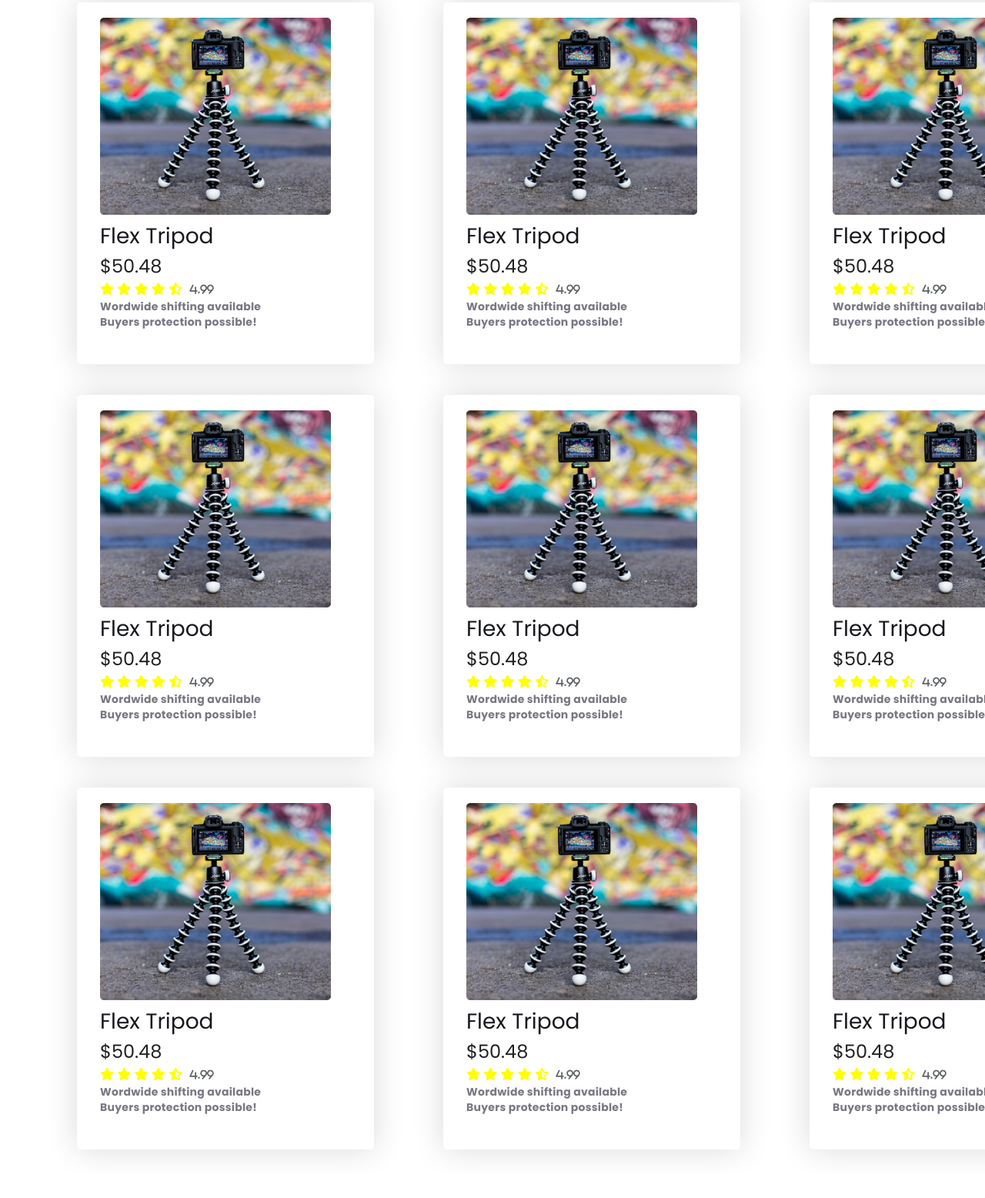
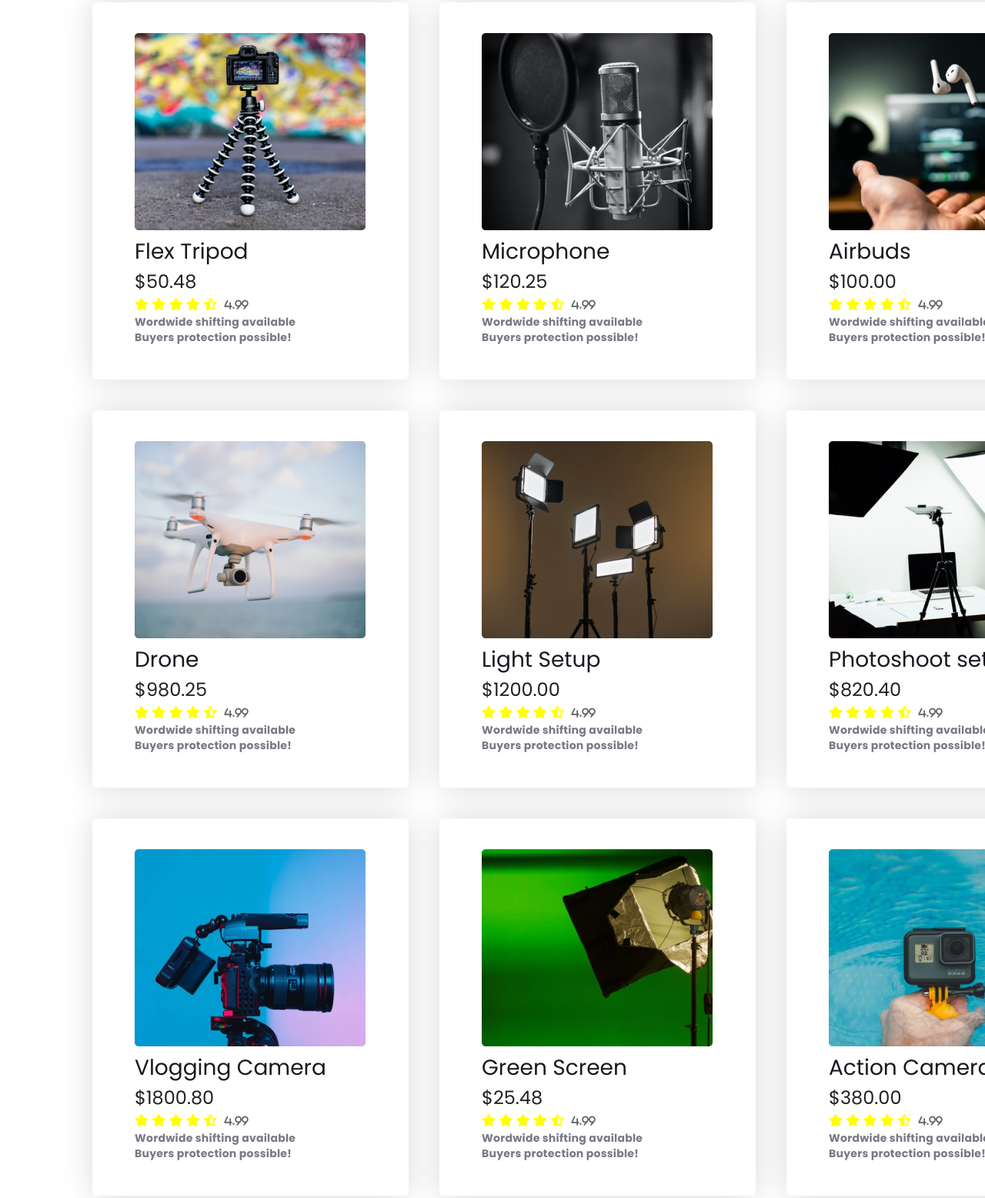
Before and after one commit to dibyenduweb/influencer-gear, a plain HTML site: page index.html in a window 1280 px wide. Shown: the part 908-2464 px from the top of the page at 77% size. Before the commit the page ends 2431 px from the top, so only its background shows below. Drawn offline with Linux system fonts and the light colour scheme.

Commit message:
Popular Collection done

```diff
--- a/index.html
+++ b/index.html
@@ -98,10 +98,10 @@
             </div>
           </div>
           <div class="shor-card">
-            <img class="icon-img" src="./images/tripod.png" alt="" />
+            <img class="icon-img" src="./images/mic.png" alt="" />
             <div>
-              <h4 class="card-title">Flex Tripod</h4>
-              <h5 class="card-price">$50.48</h5>
+              <h4 class="card-title">Microphone</h4>
+              <h5 class="card-price">$120.25</h5>
               <p class="icon-start">
                 <i class="fa-solid fa-star"></i>
                 <i class="fa-solid fa-star"></i>
@@ -114,10 +114,10 @@
             </div>
           </div>
           <div class="shor-card">
-            <img class="icon-img" src="./images/tripod.png" alt="" />
+            <img class="icon-img" src="./images/airpod.png" alt="" />
             <div>
-              <h4 class="card-title">Flex Tripod</h4>
-              <h5 class="card-price">$50.48</h5>
+              <h4 class="card-title">Airbuds</h4>
+              <h5 class="card-price">$100.00</h5>
               <p class="icon-start">
                 <i class="fa-solid fa-star"></i>
                 <i class="fa-solid fa-star"></i>
@@ -130,10 +130,10 @@
             </div>
           </div>
           <div class="shor-card">
-            <img class="icon-img" src="./images/tripod.png" alt="" />
+            <img class="icon-img" src="./images/drone.png" alt="" />
             <div>
-              <h4 class="card-title">Flex Tripod</h4>
-              <h5 class="card-price">$50.48</h5>
+              <h4 class="card-title">Drone</h4>
+              <h5 class="card-price">$980.25</h5>
               <p class="icon-start">
                 <i class="fa-solid fa-star"></i>
                 <i class="fa-solid fa-star"></i>
@@ -146,10 +146,10 @@
             </div>
           </div>
           <div class="shor-card">
-            <img class="icon-img" src="./images/tripod.png" alt="" />
+            <img class="icon-img" src="./images/lights.png" alt="" />
             <div>
-              <h4 class="card-title">Flex Tripod</h4>
-              <h5 class="card-price">$50.48</h5>
+              <h4 class="card-title">Light Setup</h4>
+              <h5 class="card-price">$1200.00</h5>
               <p class="icon-start">
                 <i class="fa-solid fa-star"></i>
                 <i class="fa-solid fa-star"></i>
@@ -162,10 +162,10 @@
             </div>
           </div>
           <div class="shor-card">
-            <img class="icon-img" src="./images/tripod.png" alt="" />
+            <img class="icon-img" src="./images/setup.png" alt="" />
             <div>
-              <h4 class="card-title">Flex Tripod</h4>
-              <h5 class="card-price">$50.48</h5>
+              <h4 class="card-title">Photoshoot set</h4>
+              <h5 class="card-price">$820.40</h5>
               <p class="icon-start">
                 <i class="fa-solid fa-star"></i>
                 <i class="fa-solid fa-star"></i>
@@ -178,10 +178,10 @@
             </div>
           </div>
           <div class="shor-card">
-            <img class="icon-img" src="./images/tripod.png" alt="" />
+            <img class="icon-img" src="./images/camera.png" alt="" />
             <div>
-              <h4 class="card-title">Flex Tripod</h4>
-              <h5 class="card-price">$50.48</h5>
+              <h4 class="card-title">Vlogging Camera</h4>
+              <h5 class="card-price">$1800.80</h5>
               <p class="icon-start">
                 <i class="fa-solid fa-star"></i>
                 <i class="fa-solid fa-star"></i>
@@ -194,10 +194,10 @@
             </div>
           </div>
           <div class="shor-card">
-            <img class="icon-img" src="./images/tripod.png" alt="" />
+            <img class="icon-img" src="./images/single-light.png" alt="" />
             <div>
-              <h4 class="card-title">Flex Tripod</h4>
-              <h5 class="card-price">$50.48</h5>
+              <h4 class="card-title">Green Screen</h4>
+              <h5 class="card-price">$25.48</h5>
               <p class="icon-start">
                 <i class="fa-solid fa-star"></i>
                 <i class="fa-solid fa-star"></i>
@@ -210,10 +210,10 @@
             </div>
           </div>
           <div class="shor-card">
-            <img class="icon-img" src="./images/tripod.png" alt="" />
+            <img class="icon-img" src="./images/action.png" alt="" />
             <div>
-              <h4 class="card-title">Flex Tripod</h4>
-              <h5 class="card-price">$50.48</h5>
+              <h4 class="card-title">Action Camera</h4>
+              <h5 class="card-price">$380.00</h5>
               <p class="icon-start">
                 <i class="fa-solid fa-star"></i>
                 <i class="fa-solid fa-star"></i>
--- a/style.css
+++ b/style.css
@@ -94,7 +94,7 @@ li {
   gap: 40px;
   padding:30px;
   width: 100px;
-  margin-left:20px;
+  margin-left:90px;
 }
 
 .shor-card{
@@ -103,9 +103,9 @@ background: #FFF;
 box-shadow: 0px 0px 40px 0px rgba(0, 0, 0, 0.15);
 width: 356px;
 height: 450px;
-margin-left: 50px;
-padding-top: 20px;
-padding-left: 30px;
+margin: 0px auto;
+padding-top: 40px;
+padding-left: 55px;
 }
 .card-title{
 color:#18191F;
```
